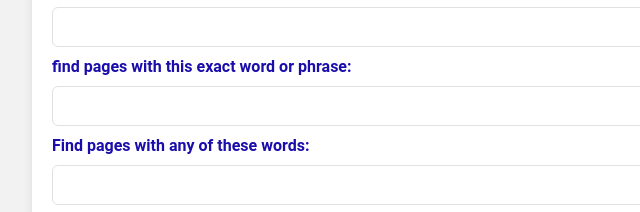
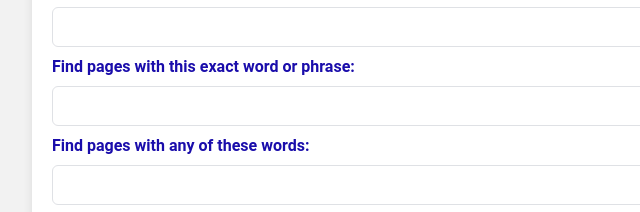
Before and after one commit to ruelsumalinog40/IsidroGroup, a plain HTML site: page advanced.html in a window 1280 px wide. Shown: the part 249-461 px from the top of the page, 188-828 px from the left. Drawn offline with Linux system fonts and the light colour scheme.

Commit message:
changing it back to big letter

```diff
--- a/advanced.html
+++ b/advanced.html
@@ -83,7 +83,7 @@
             <label for="all-words">Find pages with all these words:</label>
             <input type="text" id="all-words" name="q">
 
-            <label for="exact-phrase">find pages with this exact word or phrase:</label>
+            <label for="exact-phrase">Find pages with this exact word or phrase:</label>
             <input type="text" id="exact-phrase" name="as_epq">
 
             <label for="any-words">Find pages with any of these words:</label>
```
